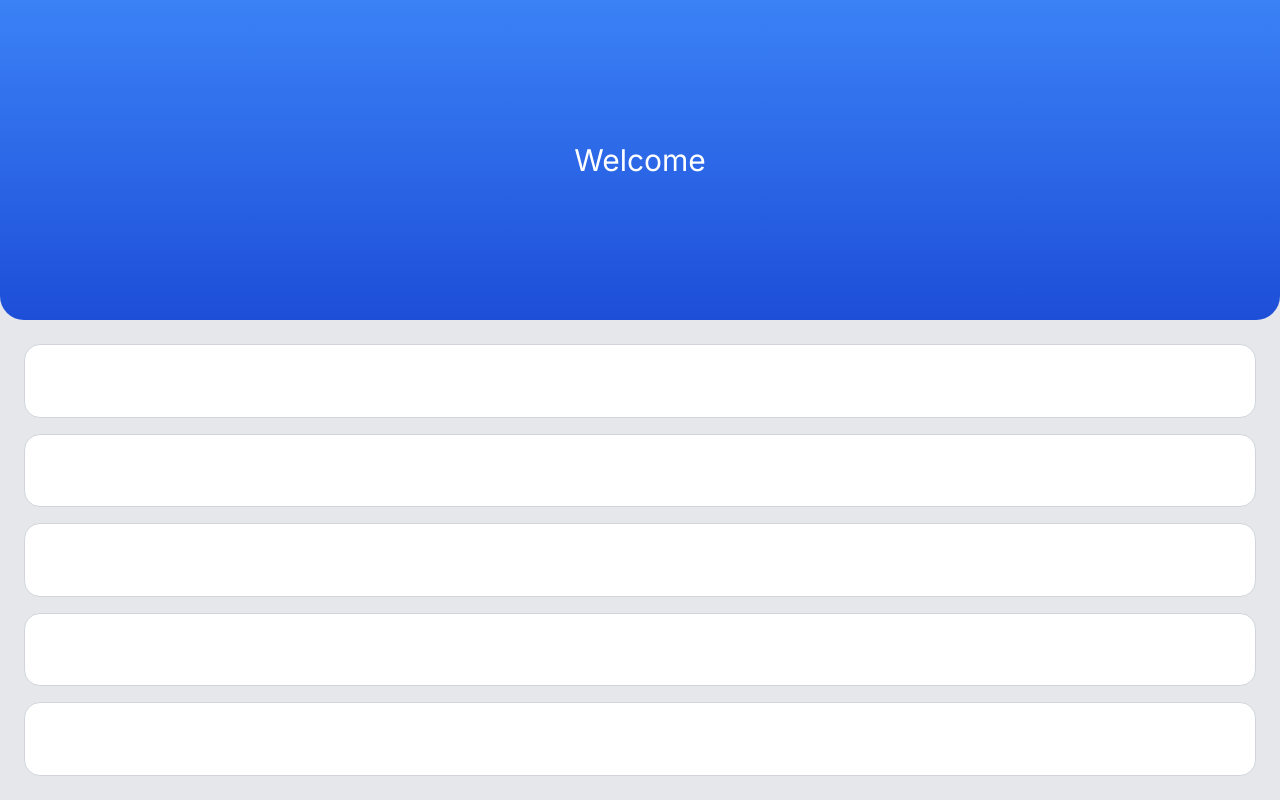
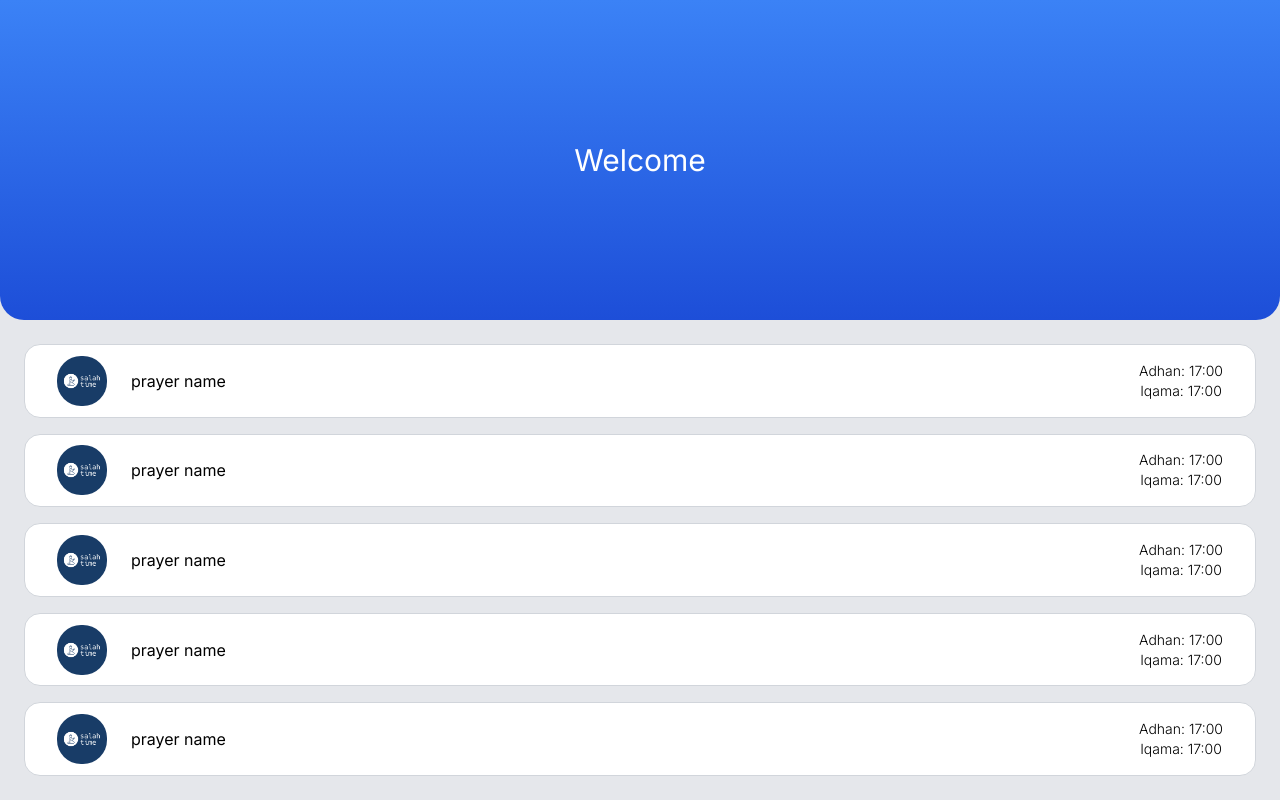
Before and after one commit to mamin11/salah-time, a Next.js app: page / in a window 1280 px wide. Built offline with nearby package versions, Linux system fonts and the light colour scheme.

Commit message:
chore: add prayer tile comp

```diff
--- a/src/app/page.tsx
+++ b/src/app/page.tsx
@@ -1,4 +1,28 @@
 import Image from "next/image";
+
+function PrayerTile() {
+  return (
+    <div className="h-24 px-8 flex gap-2 justify-between items-center rounded-2xl w-full bg-white border border-solid border-gray-300">
+    <div className="flex gap-6 items-center ">
+    <div className="flex items-center">
+      <Image
+    className="rounded-3xl"
+    src="/icon-192x192.png"
+    alt="Next.js Logo"
+    width={50}
+    height={50}
+    priority
+  />
+    </div>
+    <div>prayer name</div>
+    </div>
+    <div className="flex flex-col items-center font-light text-sm">
+      <p>Adhan: 17:00</p>
+      <p>Iqama: 17:00</p>
+    </div>
+  </div>
+  );
+}
 
 export default function Home() {
   return (
@@ -7,11 +31,12 @@ export default function Home() {
         <p className="text-white text-3xl">Welcome</p>
       </div>
       <div className="h-3/5 p-6 w-full rounded-b-3xl flex flex-col gap-4">
-        <div className="h-24 rounded-2xl w-full bg-white border border-solid border-gray-300"></div>
-        <div className="h-24 rounded-2xl w-full bg-white border border-solid border-gray-300"></div>
-        <div className="h-24 rounded-2xl w-full bg-white border border-solid border-gray-300"></div>
-        <div className="h-24 rounded-2xl w-full bg-white border border-solid border-gray-300"></div>
-        <div className="h-24 rounded-2xl w-full bg-white border border-solid border-gray-300"></div>
+
+        <PrayerTile />
+        <PrayerTile />
+        <PrayerTile />
+        <PrayerTile />
+        <PrayerTile />
       </div>
     </main>
   );
```
